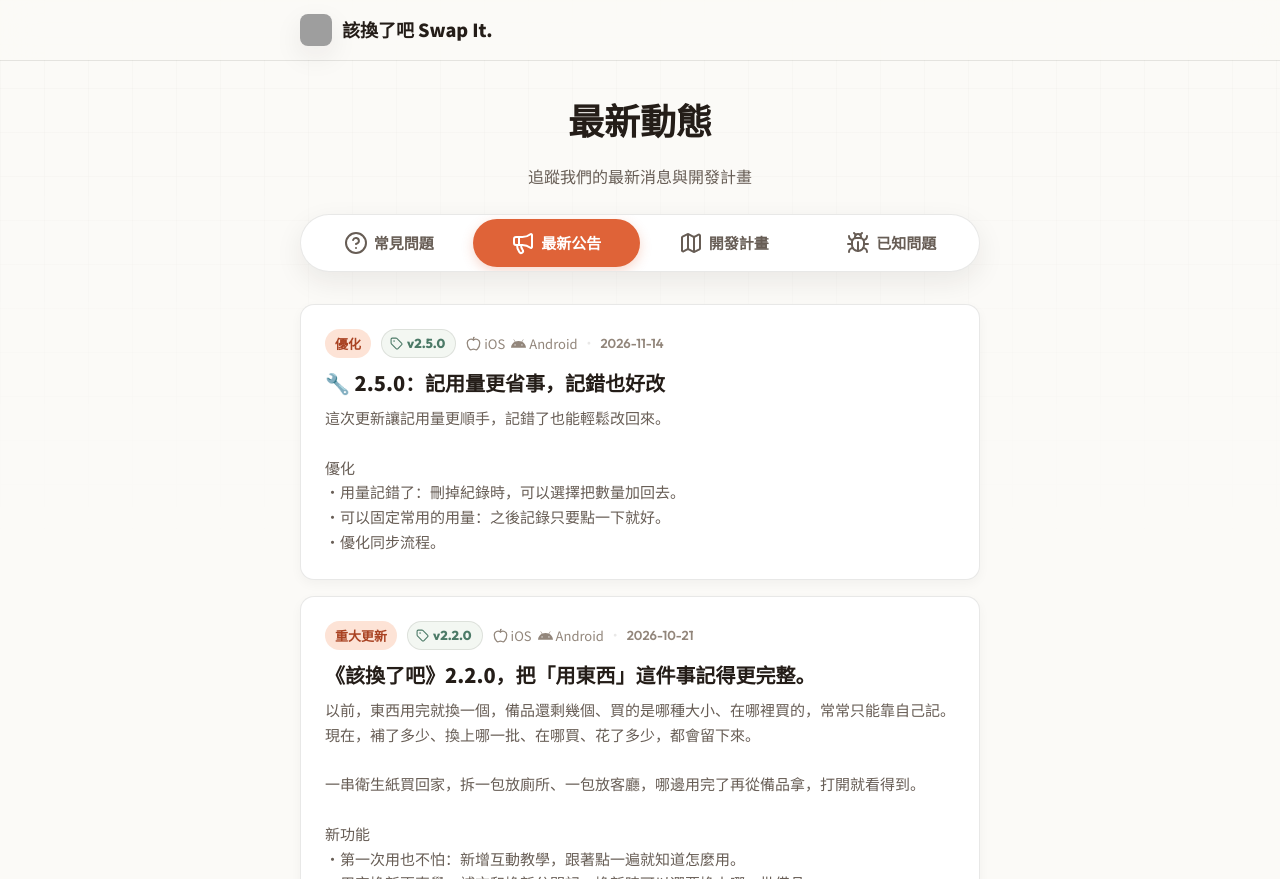
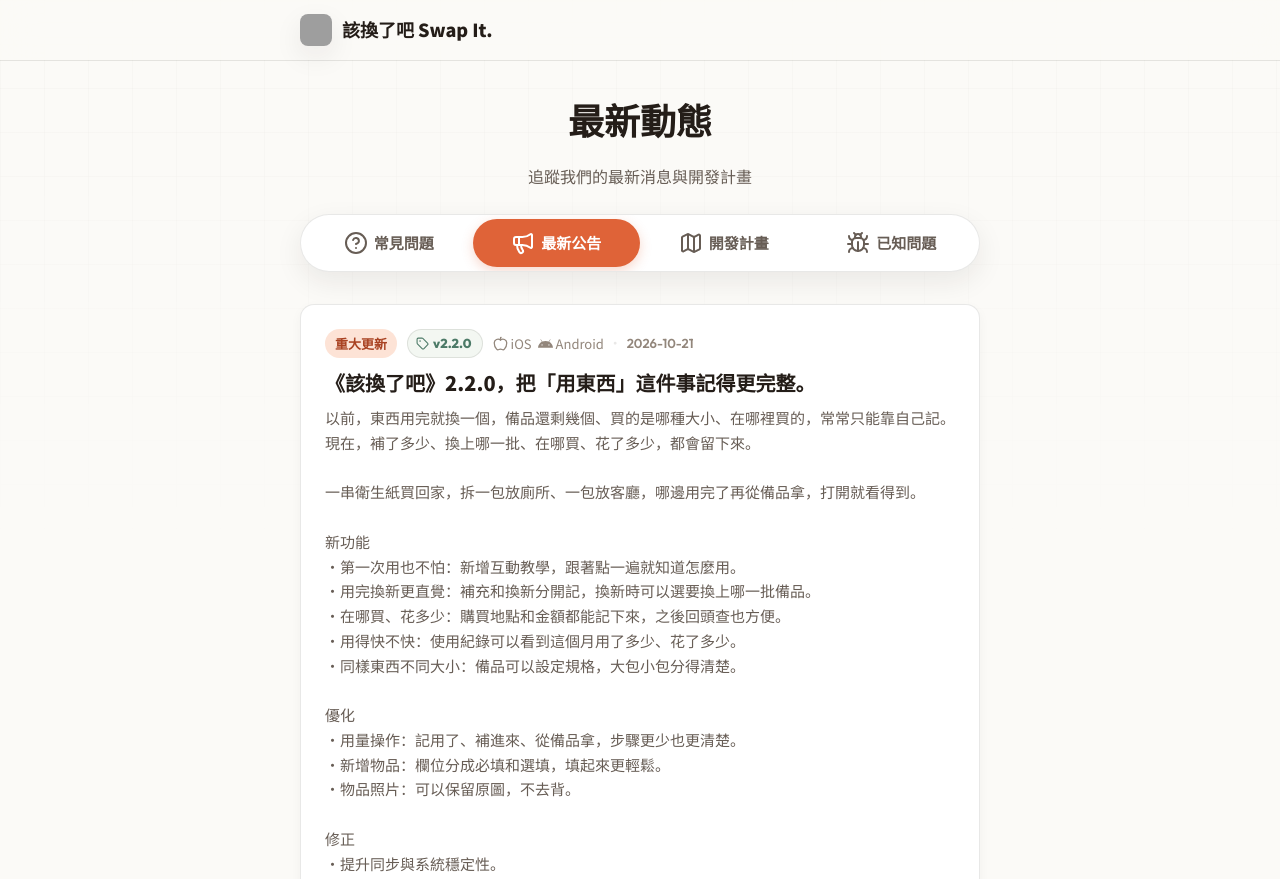
Before and after one commit to sheepbeansgames/sheepbeansgames.github.io, a plain HTML site: page swap-it/news.html in a window 1280 px wide. Shown: the top 879 px of the page. Drawn offline with nearby package versions, Linux system fonts and the light colour scheme; grey boxes are pictures that could not be loaded.

Commit message:
Revert "docs(swap-it): 同步 2.5.0 最新動態、首頁版本標示與隱私權政策裝置回報說明"
This reverts commit 30e6558.

Co-Authored-By: Claude Opus 5.5 <noreply@anthropic.com>
Claude-Session: https://claude.ai/code/session_01AFGN4HiLxMvwKDAS9KKrja

```diff
--- a/swap-it/news-data.js
+++ b/swap-it/news-data.js
@@ -64,14 +64,6 @@ const newsData = {
             }
         ],
         announcements: [
-            {
-                date: "2026-11-14",
-                tag: "優化",
-                version: "2.5.0",
-                platforms: ["ios", "android"],
-                title: "🔧 2.5.0：記用量更省事，記錯也好改",
-                content: "這次更新讓記用量更順手，記錯了也能輕鬆改回來。<br><br>優化<br>・用量記錯了：刪掉紀錄時，可以選擇把數量加回去。<br>・可以固定常用的用量：之後記錄只要點一下就好。<br>・優化同步流程。"
-            },
             {
                 "date": "2026-10-21",
                 "tag": "重大更新",
@@ -167,8 +159,6 @@ const newsData = {
                 statusCode: "done",
                 status: "已完成",
                 items: [
-                    "2.5.0：用量記錯了：刪掉紀錄時，可以選擇把數量加回去。",
-                    "2.5.0：可以固定常用的用量：之後記錄只要點一下就好。",
                     "2.2.0：第一次用也不怕：新增互動教學，跟著點一遍就知道怎麼用。",
                     "2.2.0：用完換新更直覺：補充和換新分開記，換新時可以選要換上哪一批備品。",
                     "2.2.0：在哪買、花多少：購買地點和金額都能記下來，之後回頭查也方便。",
@@ -261,14 +251,6 @@ const newsData = {
             }
         ],
         announcements: [
-            {
-                date: "2026-11-14",
-                tag: "Improvements",
-                version: "2.5.0",
-                platforms: ["ios", "android"],
-                title: "🔧 2.5.0: Quicker usage logging, easier to fix mistakes",
-                content: "This update makes logging usage quicker, and mistakes easier to undo.<br><br>Improvements<br>・Logged usage by mistake: when you delete the record, you can choose to add the amount back.<br>・Save your usual amount: next time, log it with a single tap.<br>・Improved syncing."
-            },
             {
                 "date": "2026-10-21",
                 "tag": "Major Update",
@@ -364,8 +346,6 @@ const newsData = {
                 statusCode: "done",
                 status: "Done",
                 items: [
-                    "2.5.0: Logged usage by mistake: when you delete the record, you can choose to add the amount back.",
-                    "2.5.0: Save your usual amount: next time, log it with a single tap.",
                     "2.2.0: Easy from the very first time: a new interactive tutorial walks you through it step by step.",
                     "2.2.0: Replacing feels more natural: top-ups and replacements are logged separately, and you can choose which spare batch to swap in.",
                     "2.2.0: Where you bought it and what it cost: log the purchase place and price, so it's easy to look back later.",
@@ -458,14 +438,6 @@ const newsData = {
             }
         ],
         announcements: [
-            {
-                date: "2026-11-14",
-                tag: "改善",
-                version: "2.5.0",
-                platforms: ["ios", "android"],
-                title: "🔧 2.5.0：使用量の記録がもっと手軽に、間違えても直しやすく",
-                content: "今回のアップデートで、使用量の記録がより手軽になり、間違えたときも簡単に戻せるようになりました。<br><br>改善<br>・使用量を間違えて記録したとき：記録を削除する際に、数量を戻すかどうか選べます。<br>・よく使う量を固定できます：次からはワンタップで記録できます。<br>・同期の流れを改善しました。"
-            },
             {
                 "date": "2026-10-21",
                 "tag": "大型アップデート",
@@ -561,8 +533,6 @@ const newsData = {
                 statusCode: "done",
                 status: "完了",
                 items: [
-                    "2.5.0: 使用量を間違えて記録したとき：記録を削除する際に、数量を戻すかどうか選べます。",
-                    "2.5.0: よく使う量を固定できます：次からはワンタップで記録できます。",
                     "2.2.0: はじめてでも迷わない：インタラクティブな使い方ガイドを追加。順番にタップするだけで使い方がわかります。",
                     "2.2.0: 交換がもっと自然に：補充と交換を分けて記録でき、交換するときはどの予備に替えるかを選べます。",
                     "2.2.0: どこで買って、いくらだったか：購入先と金額を記録でき、あとから見返せます。",
@@ -655,14 +625,6 @@ const newsData = {
             }
         ],
         announcements: [
-            {
-                date: "2026-11-14",
-                tag: "개선",
-                version: "2.5.0",
-                platforms: ["ios", "android"],
-                title: "🔧 2.5.0: 사용량 기록은 더 간편하게, 잘못 기록해도 쉽게 되돌리기",
-                content: "이번 업데이트로 사용량 기록이 더 간편해지고, 잘못 기록해도 쉽게 되돌릴 수 있어요.<br><br>개선<br>・사용량을 잘못 기록했을 때: 기록을 삭제할 때 수량을 되돌릴지 선택할 수 있어요.<br>・자주 쓰는 사용량을 고정할 수 있어요: 이후에는 한 번만 누르면 기록돼요.<br>・동기화 과정을 개선했어요."
-            },
             {
                 "date": "2026-10-21",
                 "tag": "대규모 업데이트",
@@ -758,8 +720,6 @@ const newsData = {
                 statusCode: "done",
                 status: "완료",
                 items: [
-                    "2.5.0: 사용량을 잘못 기록했을 때: 기록을 삭제할 때 수량을 되돌릴지 선택할 수 있어요.",
-                    "2.5.0: 자주 쓰는 사용량을 고정할 수 있어요: 이후에는 한 번만 누르면 기록돼요.",
                     "2.2.0: 처음이어도 걱정 없이: 인터랙티브 사용 가이드가 추가되어 차례대로 누르기만 하면 사용법을 알 수 있습니다.",
                     "2.2.0: 교체가 더 자연스럽게: 보충과 교체를 나눠 기록하고, 교체할 때 어느 예비 묶음으로 바꿀지 고를 수 있습니다.",
                     "2.2.0: 어디서 샀고 얼마였는지: 구매처와 금액을 기록해 두고 나중에 다시 볼 수 있습니다.",
```
Also changed, not shown: swap-it/index.html (+1 -1 lines), swap-it/privacy.html (+4 -4 lines).
